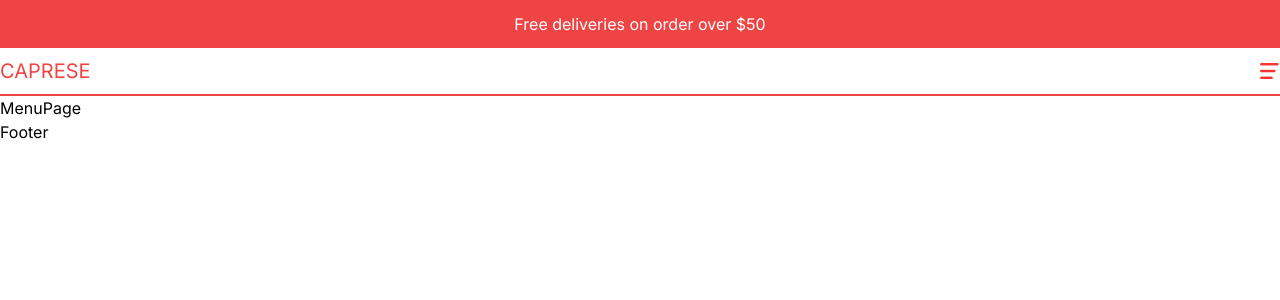
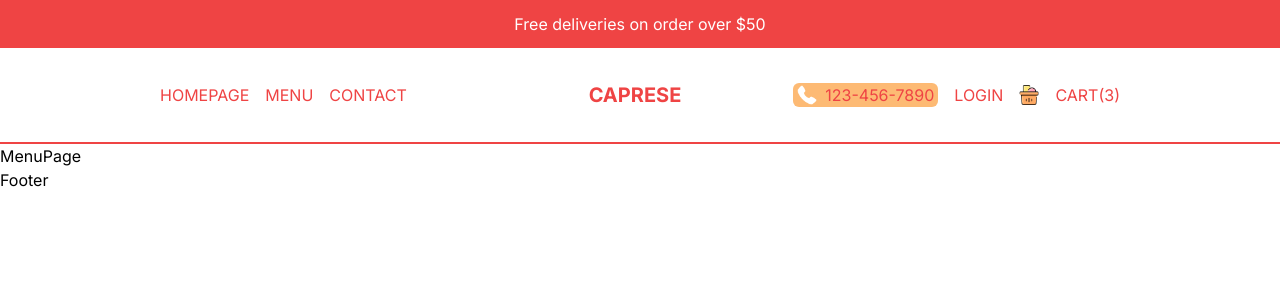
Before and after one commit to master-of-none/restaurant-nextJS, a Next.js app: page /menu in a window 1280 px wide. Shown: the top 300 px of the page. Built offline with nearby package versions, Linux system fonts and the light colour scheme.

Commit message:
Navbar - done

```diff
--- a/src/components/CartIcon.tsx
+++ b/src/components/CartIcon.tsx
@@ -4,7 +4,7 @@
 const CartIcon = () => {
     return (
         <Link href="/cart" className="flex items-center gap-4">
-            <div className="relative w-8 h-8">
+            <div className="relative w-8 h-8 md:w-5 md:h-5">
                 <Image src="/cart.png" alt="Cart" fill />
             </div>
             <span>Cart(3)</span>
--- a/src/components/Navbar.tsx
+++ b/src/components/Navbar.tsx
@@ -1,16 +1,46 @@
 import Link from "next/link";
 import React from "react";
 import Menu from "./Menu";
+import CartIcon from "./CartIcon";
+import Image from "next/image";
+
 const Navbar = () => {
+    const user = false;
+
     return (
-        <div className="h-12 text-red-500 o-4 flex items-center justify-between border-b-2 border-b-red-500 uppercase">
+        <div className="h-12 text-red-500 o-4 flex items-center justify-between border-b-2 border-b-red-500 uppercase md:h-24 lg:px-20 xl:px-40">
+            {/* LEFT LINKS */}
+            <div className="hidden md:flex gap-4 flex-1">
+                <Link href="/">Homepage</Link>
+                <Link href="/menu">Menu</Link>
+                <Link href="/">Contact</Link>
+            </div>
             {/* Logo */}
-            <div className="text-xl">
+            <div className="text-xl md:font-bold flex-1 md:text-center">
                 <Link href="/"> Caprese</Link>
             </div>
             {/* Mobile menu */}
-            <div>
+            <div className="md:hidden">
                 <Menu />
+            </div>
+
+            {/* RIGHT LINKS */}
+            <div className="hidden md:flex gap-4 items-center justify-endflex-1">
+                <div className="md:absolute top-3 r-2 lg:static flex items-center gap-2 cursor-pointer bg-orange-300 px-1 rounded-md">
+                    <Image
+                        src="/phone.png"
+                        alt="Phone"
+                        width={20}
+                        height={20}
+                    />
+                    <span>123-456-7890</span>
+                </div>
+                {!user ? (
+                    <Link href="/login">Login</Link>
+                ) : (
+                    <Link href="/orders">Order</Link>
+                )}
+                <CartIcon />
             </div>
         </div>
     );
```
